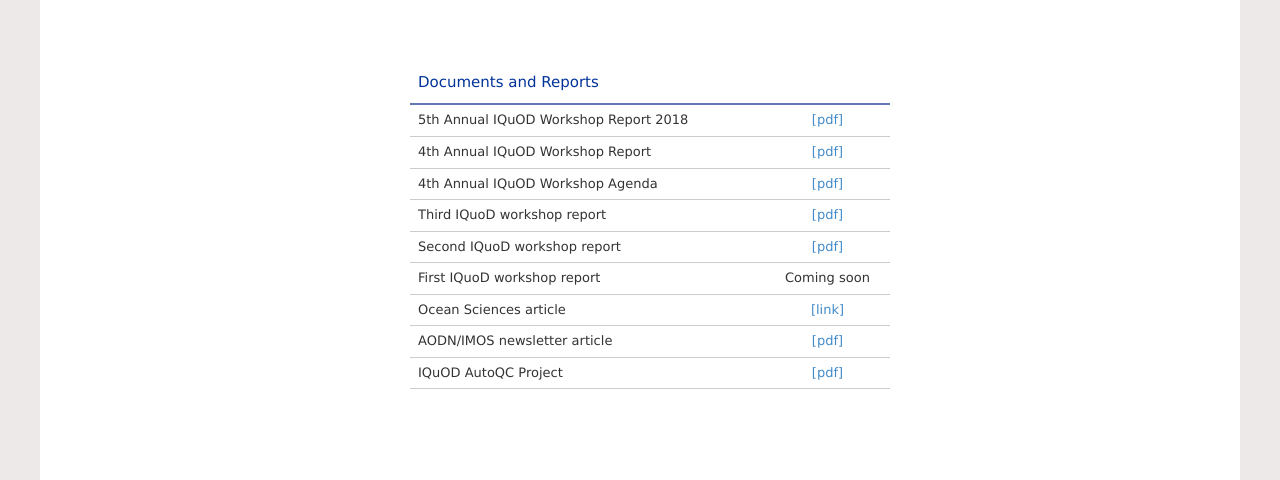
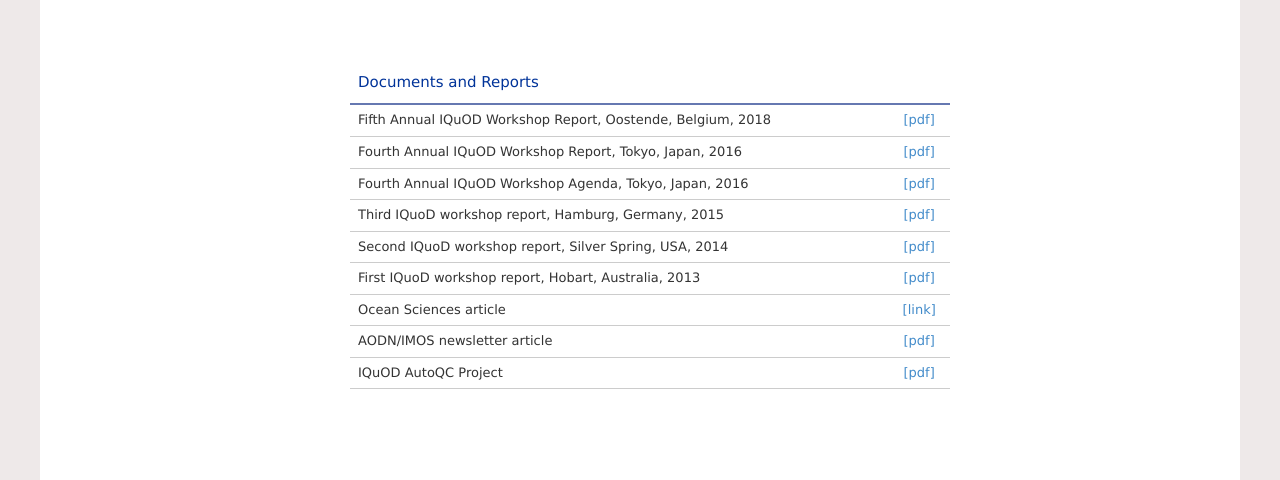
Before and after one commit to IQuOD/IQuOD.github.io, a plain HTML site: page documents.html in a window 1280 px wide. Shown: the part 129-609 px from the top of the page. Drawn offline with Linux system fonts and the light colour scheme.

Commit message:
Update 5th Workshop report, include first workshop report. Improve some text in documents.html.

```diff
--- a/documents.html
+++ b/documents.html
@@ -21,44 +21,46 @@
 	<div class="content">
 	    <div class="container">
             <center>
-                <table id="hor-minimalist-b" width="40%">
+                <table id="hor-minimalist-b" width="50%">
                     <tr>
                         <th>Documents and Reports</th>
                         <th></th>
                     </tr>
 		   			<tr>
-						<td>5th Annual IQuOD Workshop Report 2018</td>
+						<td>Fifth Annual IQuOD Workshop Report, Oostende, Belgium, 2018</td>
 						<td style="text-align:center">
 							<a href="documents/IQuOD_5th_workshop_report_final.pdf">[pdf]</a>
 						</td>
 					</tr>
 		   			<tr>
-						<td>4th Annual IQuOD Workshop Report</td>
+						<td>Fourth Annual IQuOD Workshop Report, Tokyo, Japan, 2016</td>
 						<td style="text-align:center">
 							<a href="documents/iquod_4thWkshp_meeting_report_final.pdf">[pdf]</a>
 						</td>
                     </tr>
 		   			<tr>
-						<td>4th Annual IQuOD Workshop Agenda</td>
+						<td>Fourth Annual IQuOD Workshop Agenda, Tokyo, Japan, 2016</td>
 						<td style="text-align:center">
 							<a href="documents/4th_iquod_agenda_v2.1G.pdf">[pdf]</a>
 						</td>
                     </tr>
 		   			<tr>
-						<td>Third IQuoD workshop report</td>
+						<td>Third IQuoD workshop report, Hamburg, Germany, 2015</td>
 						<td style="text-align:center">
 							<a href="documents/IQuOD3-report_v2.1.pdf">[pdf]</a>
 						</td>
                     </tr>
 		   			<tr>
-						<td>Second IQuoD workshop report </td>
+						<td>Second IQuoD workshop report, Silver Spring, USA, 2014</td>
 						<td style="text-align:center">
 							<a href="documents/IQuOD2-report_v2.1.pdf">[pdf]</a>
 						</td>
                     </tr>
 		   			<tr>
-						<td>First IQuoD workshop report </td>
-						<td style="text-align:center">Coming soon</td>
+						<td>First IQuoD workshop report, Hobart, Australia, 2013 </td>
+						<td style="text-align:center">
+							<a href="documents/IQUOD_Workshop_Report_2013_06_HobartV2.pdf">[pdf]</a>
+						</td>
                     </tr>
 		   			<tr>
 						<td>Ocean Sciences article </td>
```
Also changed, not shown: 2 other files.
